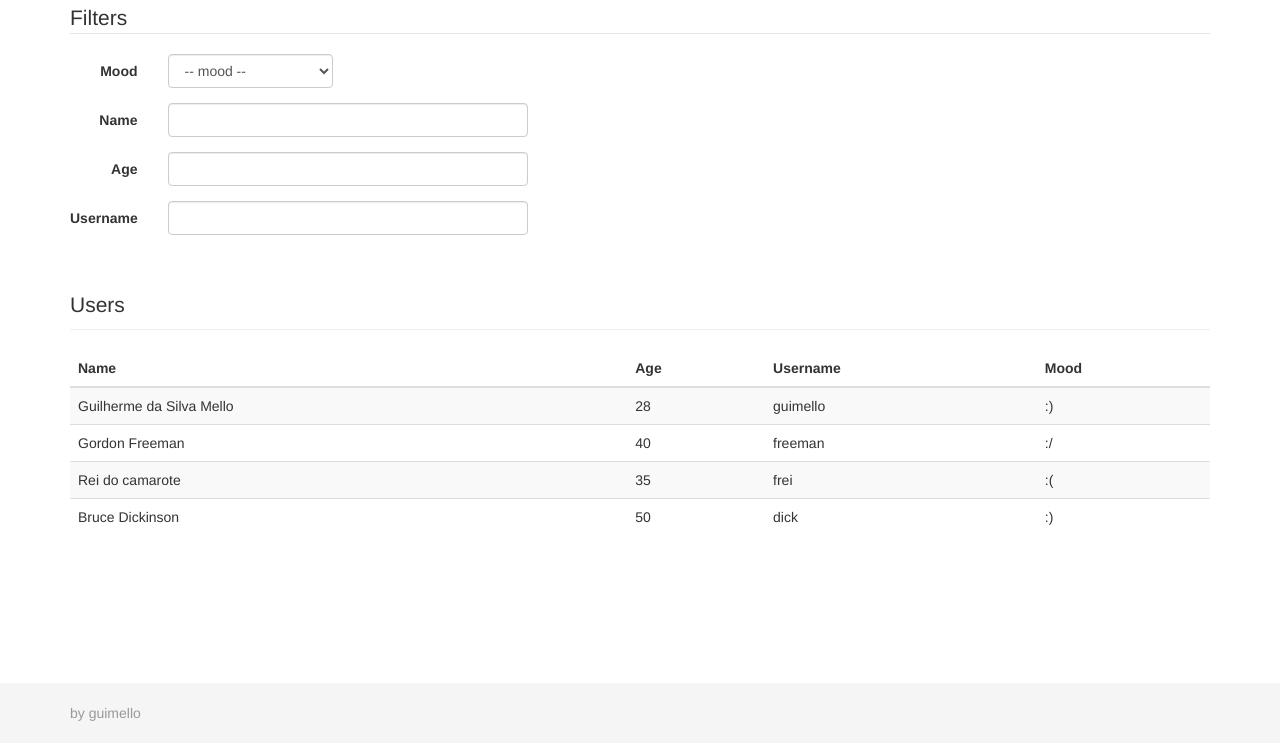
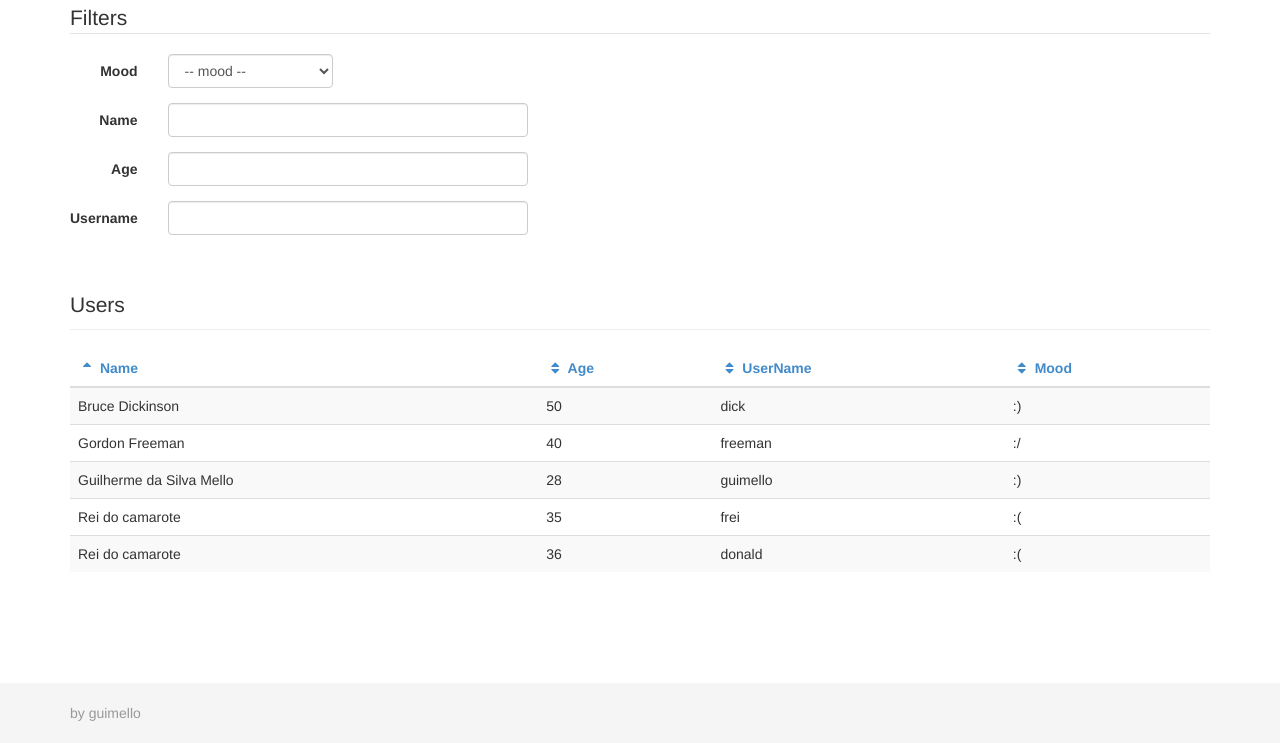
Before and after one commit to guimello/simple-angular-table-example, a plain HTML site: page index.html in a window 1280 px wide. Shown: the part 57-800 px from the top of the page. Drawn offline with Linux system fonts and the light colour scheme.

Commit message:
Ordering the columns

```diff
--- a/index.html
+++ b/index.html
@@ -16,6 +16,8 @@
     <link href="/stylesheets/third-party/sticky-footer-navbar.css" rel="stylesheet">
 
     <link href="/stylesheets/application.css" rel="stylesheet">
+
+    <link href="//netdna.bootstrapcdn.com/font-awesome/4.0.3/css/font-awesome.css" rel="stylesheet">
 
     <!-- HTML5 shim and Respond.js IE8 support of HTML5 elements and media queries -->
     <!--[if lt IE 9]>
@@ -78,14 +80,34 @@
           <table class="table table-striped">
             <thead>
               <tr>
-                <th>Name</th>
-                <th>Age</th>
-                <th>Username</th>
-                <th>Mood</th>
+                <th>
+                  <a href="" ng-click="sortBy('name')">
+                    <i class="fa fa-sort fa-fw" ng-class="{ 'fa-sort-up': sortIcon('name', false), 'fa-sort-down': sortIcon('name', true) }"></i>
+                    Name
+                  </a>
+                </th>
+                <th>
+                  <a href="" ng-click="sortBy('age')">
+                    <i class="fa fa-sort fa-fw" ng-class="{ 'fa-sort-up': sortIcon('age', false), 'fa-sort-down': sortIcon('age', true) }"></i>
+                    Age
+                  </a>
+                </th>
+                <th>
+                  <a href="" ng-click="sortBy('username')">
+                    <i class="fa fa-sort fa-fw" ng-class="{ 'fa-sort-up': sortIcon('username', false), 'fa-sort-down': sortIcon('username', true) }"></i>
+                    UserName
+                  </a>
+                </th>
+                <th>
+                  <a href="" ng-click="sortBy('mood')">
+                    <i class="fa fa-sort fa-fw" ng-class="{ 'fa-sort-up': sortIcon('mood', false), 'fa-sort-down': sortIcon('mood', true) }"></i>
+                    Mood
+                  </a>
+                </th>
               </tr>
             </thead>
             <tbody>
-              <tr ng-repeat="user in filteredUsers = (users | moodFilter:filteredMood | filter:{ name:filteredName } | filter:{ age:filteredAge } | usernameFilter:filteredUsername)">
+              <tr ng-repeat="user in filteredUsers = (users | moodFilter:filteredMood | filter:{ name:filteredName } | filter:{ age:filteredAge } | usernameFilter:filteredUsername) | orderBy:sortPredicate:reverseOrder">
                 <td ng-bind="user.name"></td>
                 <td ng-bind="user.age"></td>
                 <td ng-bind="user.username"></td>
--- a/javascripts/angular-simple-table.js
+++ b/javascripts/angular-simple-table.js
@@ -20,6 +20,7 @@
       { "name": "Guilherme da Silva Mello", "age": 28, "username": "guimello", "mood": ":)" },
       { "name": "Gordon Freeman", "age": 40, "username": "freeman",  "mood": ":/" },
       { "name": "Rei do camarote", "age": 35, "username": "frei",  "mood": ":(" },
+      { "name": "Rei do camarote", "age": 36, "username": "donald",  "mood": ":(" },
       { "name": "Bruce Dickinson", "age": 50, "username": "dick",  "mood": ":)" }
     ];
 
@@ -29,6 +30,22 @@
       { "emoticon": ":/" },
       { "emoticon": ":(" }
     ];
+
+    $scope.sortPredicate = "name";
+    $scope.reverseOrder = false;
+
+    $scope.sortBy = function sortBy(column) {
+      if ($scope.sortPredicate === column) {
+        $scope.reverseOrder = !$scope.reverseOrder;
+      } else {
+        $scope.sortPredicate = column;
+      }
+    }
+
+    $scope.sortIcon = function(column, reverse) {
+      if (column !== $scope.sortPredicate) return false;
+      return reverse === $scope.reverseOrder;
+    }
 
     // Those will be defined by the view. It's here just for documenting
     $scope.filteredUsers;
```
